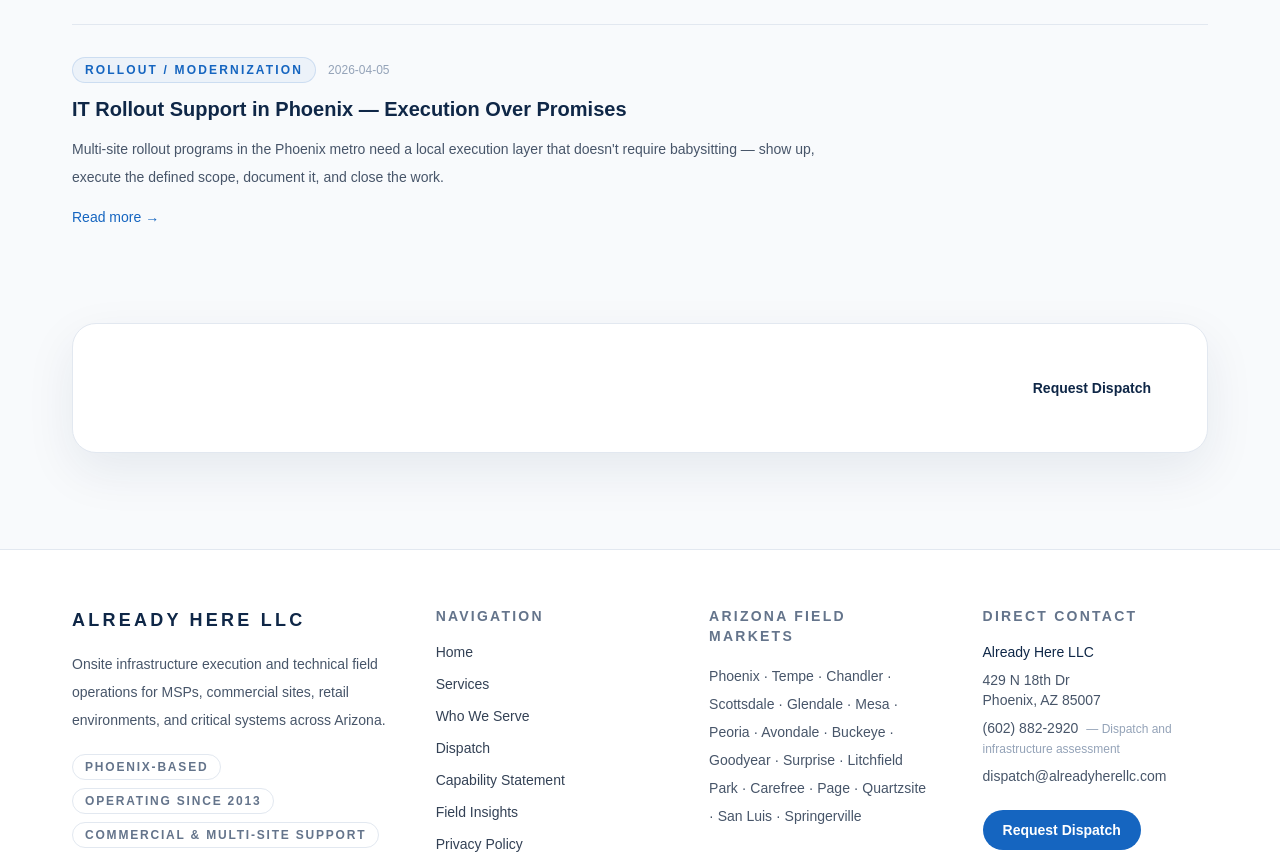
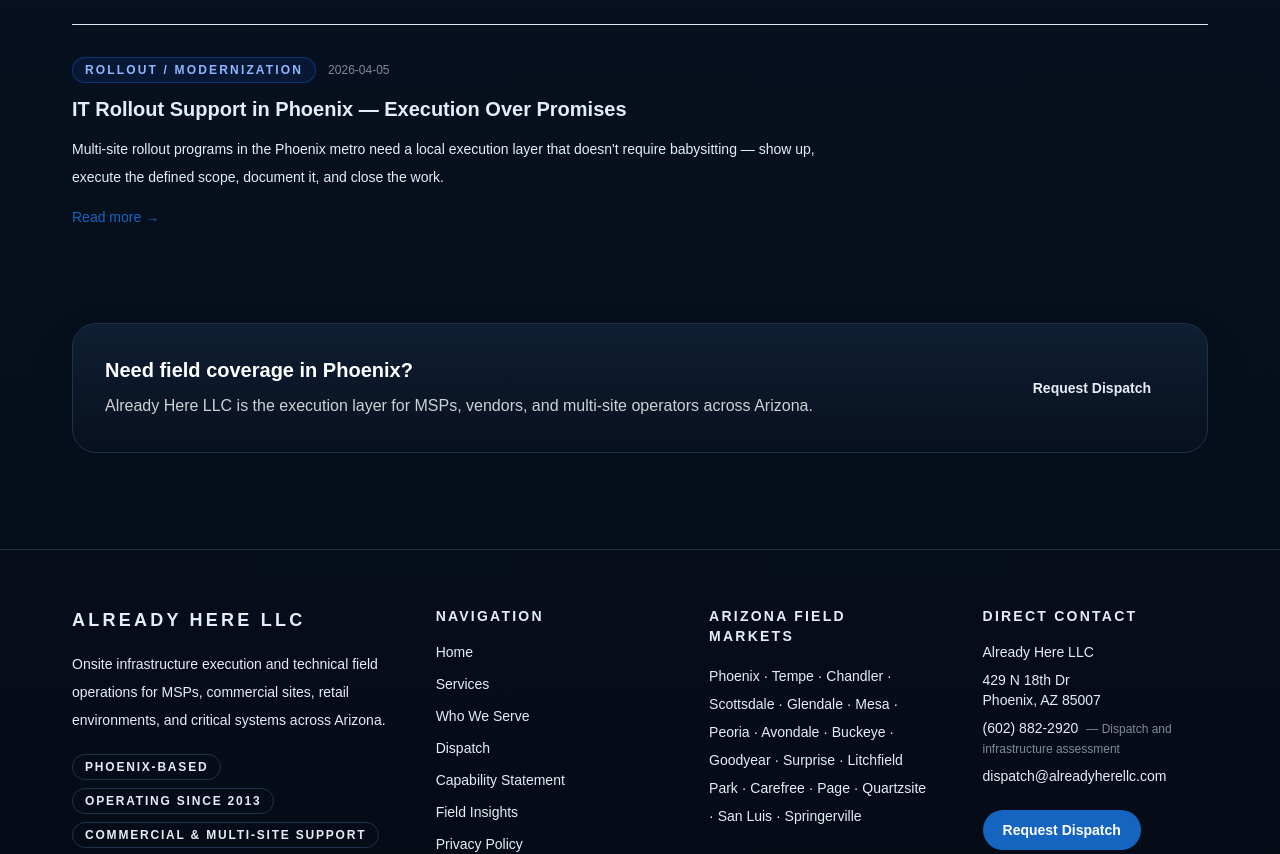
Before and after one commit to quantam101/already-here-llc, a Next.js app in the folder already-here-llc-v1.1/already-here-llc/: page /blog in a window 1280 px wide. Shown: the part 840-1694 px from the top of the page. Built offline with nearby package versions, Linux system fonts and the light colour scheme; no server answers.

Commit message:
Sync nested app dark theme global styling

```diff
--- a/already-here-llc-v1.1/already-here-llc/app/globals.css
+++ b/already-here-llc-v1.1/already-here-llc/app/globals.css
@@ -3,50 +3,60 @@
 @tailwind utilities;
 
 :root {
-  color-scheme: light;
+  color-scheme: dark;
+  --ah-bg: #07111f;
+  --ah-bg-deep: #040a14;
+  --ah-surface: #0b1728;
+  --ah-surface-2: #101f34;
+  --ah-border: #20314a;
+  --ah-text: #e5edf7;
+  --ah-muted: #b8c4d6;
+  --ah-dim: #7e8a9a;
+  --ah-action: #1b66ff;
 }
 
 html {
   scroll-behavior: smooth;
+  background: var(--ah-bg-deep);
 }
 
 body {
   @apply bg-soft text-ink antialiased;
   font-family: Arial, Helvetica, sans-serif;
+  background:
+    radial-gradient(circle at 12% 0%, rgba(27, 102, 255, 0.18), transparent 32rem),
+    linear-gradient(180deg, var(--ah-bg-deep) 0%, var(--ah-bg) 42%, #050b15 100%);
 }
 
-* {
-  box-sizing: border-box;
+* { box-sizing: border-box; }
+main { min-height: calc(100vh - 200px); }
+.container-shell { @apply mx-auto w-full max-w-content px-4 sm:px-6 lg:px-8; }
+
+.eyebrow {
+  @apply inline-flex items-center gap-2 rounded-full border px-3 py-1 text-xs font-semibold uppercase tracking-[0.18em];
+  border-color: rgba(27, 102, 255, 0.36);
+  background: rgba(27, 102, 255, 0.1);
+  color: #8fb6ff;
 }
 
-main {
-  min-height: calc(100vh - 200px);
+.section-title { @apply text-3xl font-semibold tracking-tight sm:text-4xl; color: #f8fafc; }
+.section-copy { @apply mt-4 max-w-3xl text-base leading-7; color: var(--ah-muted); }
+.card { @apply rounded-3xl border shadow-panel; background: linear-gradient(180deg, rgba(16, 31, 52, 0.96), rgba(8, 17, 31, 0.96)); border-color: var(--ah-border); }
+.link-ring { @apply focus-visible:outline-none focus-visible:ring-2 focus-visible:ring-action focus-visible:ring-offset-2; --tw-ring-offset-color: var(--ah-bg-deep); }
+.grid-label { @apply text-sm font-semibold uppercase tracking-[0.15em]; color: var(--ah-dim); }
+
+.bg-white, .bg-soft { background-color: transparent !important; }
+.bg-navy { background-color: #040a14 !important; }
+.border-borderBrand, .border-borderBrand\/80, .border-y, .border-t, .border-b { border-color: var(--ah-border) !important; }
+.text-navy, .text-ink, .text-slate-700, .text-slate-600, .text-slate-500 { color: var(--ah-text) !important; }
+.text-slate-400 { color: var(--ah-dim) !important; }
+.hover\:bg-slate-100:hover, .hover\:bg-slate-50:hover { background-color: rgba(27, 102, 255, 0.1) !important; }
+.rounded-2xl.border, .rounded-3xl.border, .rounded-full.border { border-color: var(--ah-border) !important; }
+
+input, select, textarea {
+  background: #07111f !important;
+  color: var(--ah-text) !important;
+  border-color: var(--ah-border) !important;
 }
 
-.container-shell {
-  @apply mx-auto w-full max-w-content px-4 sm:px-6 lg:px-8;
-}
-
-.eyebrow {
-  @apply inline-flex items-center gap-2 rounded-full border border-action/15 bg-action/5 px-3 py-1 text-xs font-semibold uppercase tracking-[0.18em] text-action;
-}
-
-.section-title {
-  @apply text-3xl font-semibold tracking-tight text-navy sm:text-4xl;
-}
-
-.section-copy {
-  @apply mt-4 max-w-3xl text-base leading-7 text-slate-600;
-}
-
-.card {
-  @apply rounded-3xl border border-borderBrand bg-white shadow-panel;
-}
-
-.link-ring {
-  @apply focus-visible:outline-none focus-visible:ring-2 focus-visible:ring-action focus-visible:ring-offset-2;
-}
-
-.grid-label {
-  @apply text-sm font-semibold uppercase tracking-[0.15em] text-slate-500;
-}
+::placeholder { color: #7e8a9a !important; }
```
